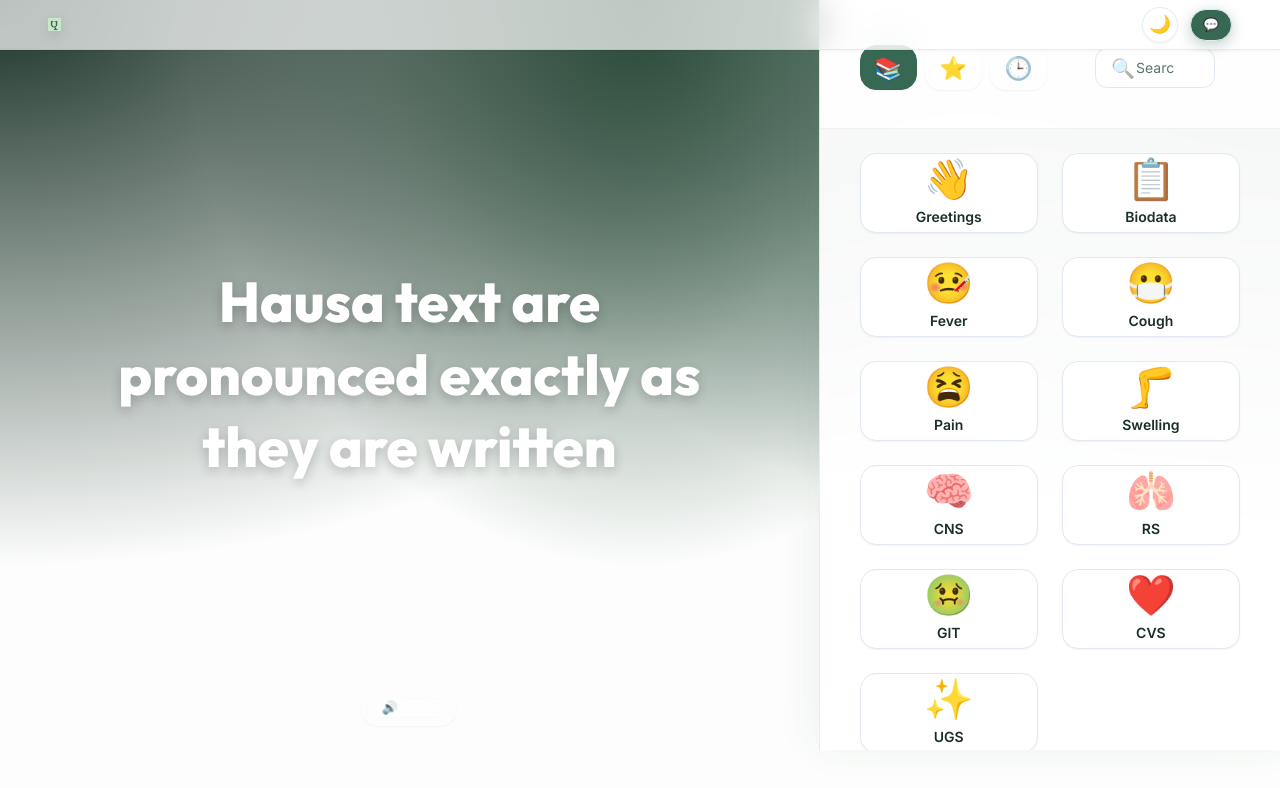
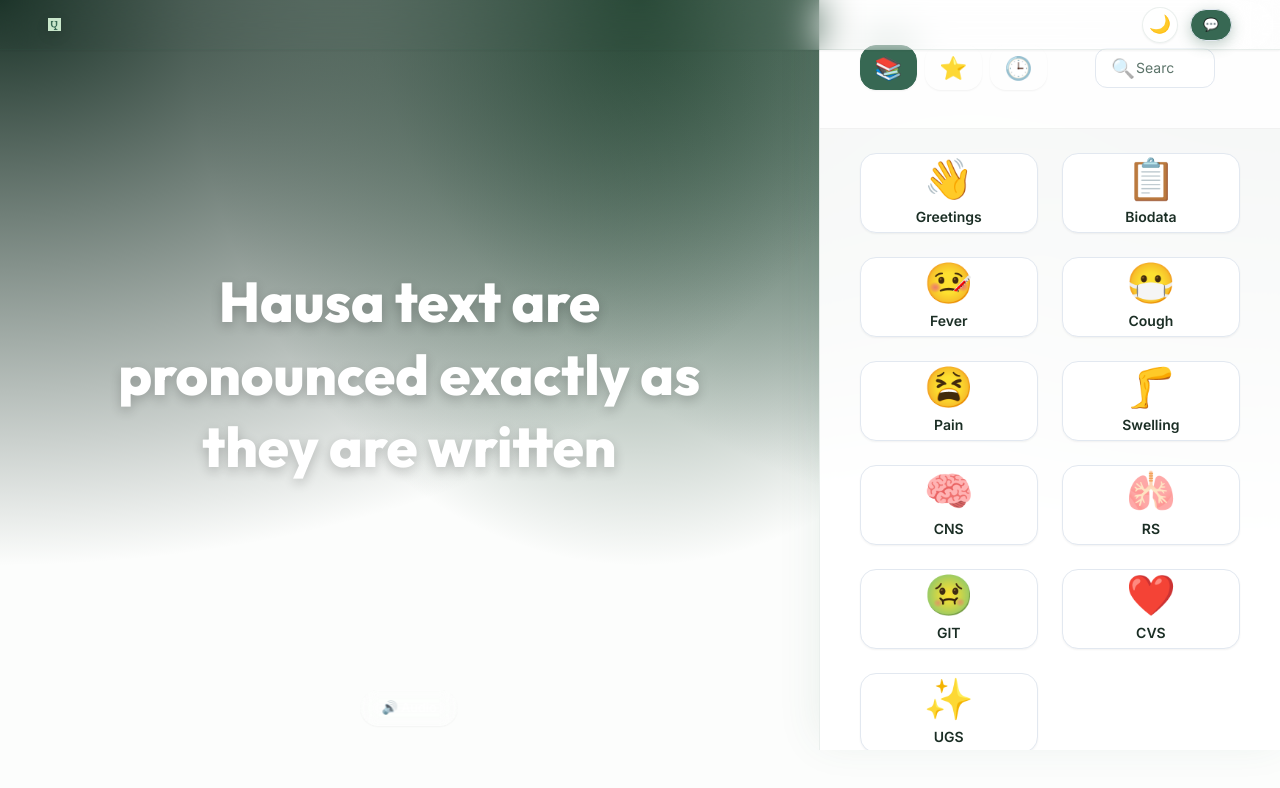
Before and after one commit to mycontribusion/hausaclerking, a React (Create React App) app: page / in a window 1280 px wide. Shown: the top 788 px of the page. Built offline with nearby package versions, Linux system fonts and the light colour scheme.

Commit message:
remove header bg

```diff
--- a/src/index.css
+++ b/src/index.css
@@ -67,7 +67,7 @@ h3 {
   align-items: center;
   gap: clamp(0.5rem, 3vw, 2rem);
   padding: 0 clamp(0.75rem, 4vw, 3rem);
-  background: rgba(255, 255, 255, 0.7);
+
   backdrop-filter: blur(20px);
   -webkit-backdrop-filter: blur(20px);
   border-bottom: 1px solid var(--glass-border);
```
